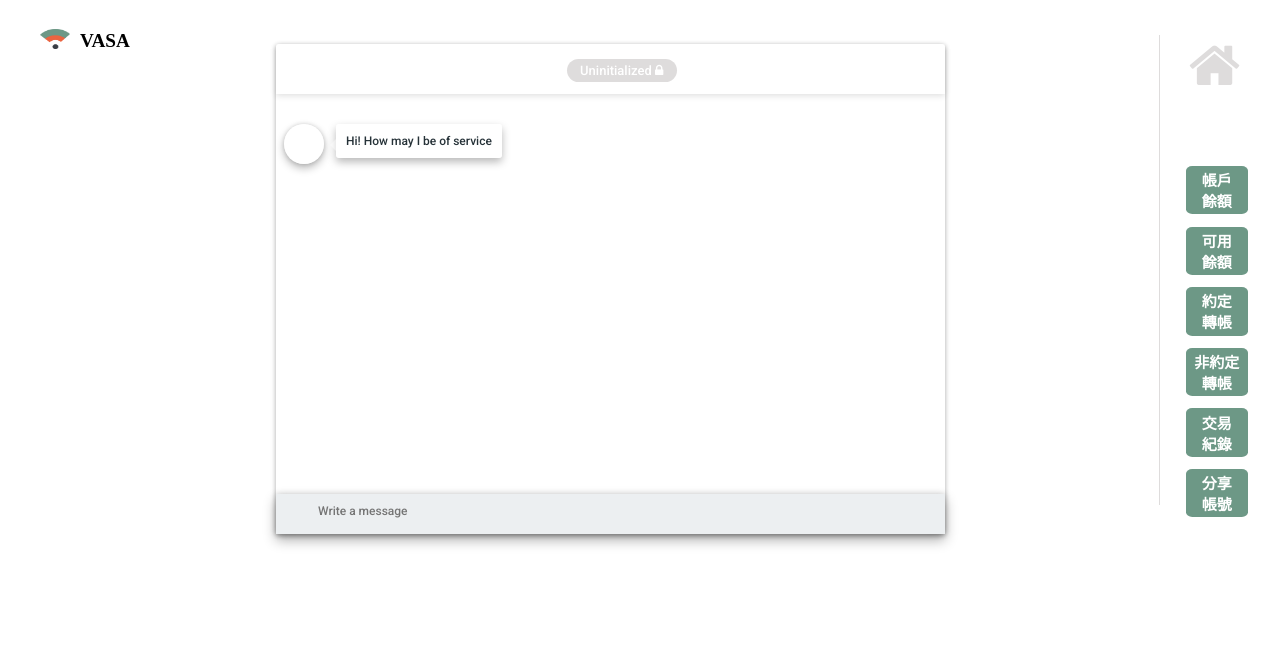
After one commit to zzip881022/speech_detect, a Flask app: template templates/chat_box.html in a window 1280 px wide. The commit adds this page. Shown: the top 663 px of the page. Run offline with Flask 2, Linux system fonts and the light colour scheme; the template is opened without the code that fills it, so the values that code supplies are empty; some libraries are stand-ins or nearby versions.

Commit message:
chat 畫面刻好

```diff
--- a/main.py
+++ b/main.py
@@ -20,21 +20,21 @@ app = Flask(__name__)
 
 app.config['SQLALCHEMY_TRACK_MODIFICATIONS'] = False
 # app.config['SQLALCHEMY_DATABASE_URI'] = 連接方法://資料庫帳號:資料庫密碼@127.0.0.1:3306/資料庫名稱
-# app.config['SQLALCHEMY_DATABASE_URI'] = "mysql+pymysql://root:jo891202@127.0.0.1:3306/speech"
+app.config['SQLALCHEMY_DATABASE_URI'] = "mysql+pymysql://root:jo891202@127.0.0.1:3306/speech"
 # app.config['SQLALCHEMY_DATABASE_URI'] = "mysql+pymysql://root:CSIEa1083334jane@127.0.0.1:3306/speech"
-app.config['SQLALCHEMY_DATABASE_URI'] = "mysql+pymysql://root:CSIEa1083334jane@127.0.0.1:3306/speech"
+# app.config['SQLALCHEMY_DATABASE_URI'] = "mysql+pymysql://root:CSIEa1083334jane@127.0.0.1:3306/speech"
 db.init_app(app)#初始化flask-SQLAlchemy
 
 # ------------------------------------------------------------------------------------------------------
 
 
-# file_source = 'C:/Users/Alice/Downloads/'
-# file_destination = 'D:/Codes/graduate_project/speech_detect'
-# enroll_save_destination = 'D:/Codes/graduate_project/speech_detect/static/speech_file/recording/flac/'
+file_source = 'C:/Users/Alice/Downloads/'
+file_destination = 'D:/Codes/graduate_project/speech_detect'
+enroll_save_destination = 'D:/Codes/graduate_project/speech_detect/static/speech_file/recording/flac/'
 
-file_source = 'C:/Users/wyes9/Downloads/'
-file_destination = 'D:/speech_detect_web'
-enroll_save_destination = 'D:/speech_detect_web/static/speech_file/recording/flac/'
+# file_source = 'C:/Users/wyes9/Downloads/'
+# file_destination = 'D:/speech_detect_web'
+# enroll_save_destination = 'D:/speech_detect_web/static/speech_file/recording/flac/'
 dataset_path=Path("./static/speech_file")
 speaker_dataset, speaker_datasetV = {}, {}#語者辨識資料集變數
 
@@ -117,7 +117,7 @@ def predict():
     else:
         print("File is deleted successfully")
 
-    return str(prediction)+'/'+query_data[0]
+    return str(prediction)+'/'+query_data[0] +'/'+speaker_id
 
     # return render_template('predict.html', data=('虛假語音','真實語音')[prediction.item()==1])
 
@@ -131,7 +131,7 @@ def predict():
 
 @app.route('/chat')
 def chat():
-    return render_template('chat.html')
+    return render_template('chat_box.html')
 
 
 @app.route('/moveto/<folder_num>/<train_data_num>', methods=['POST'])
--- a/static/script.js
+++ b/static/script.js
@@ -270,7 +270,7 @@ recorderApp.controller('RecorderController', ['$scope', function ($scope) {
       startRecord = true;
       console.log("startRecord: ", startRecord);
 
-      $scope.encoder = new Worker('encoder.js?dwdw');
+      $scope.encoder = new Worker('static/encoder.js?dwdw');
 
       if ($scope.wav_format == true) {
         $scope.encoder.postMessage({
--- a/static/style.css
+++ b/static/style.css
@@ -11,9 +11,10 @@ body {
 
 .fabs {
     position: absolute;
-  left: 40px;
+    top: 3%;
+    left: 20%;
     width: 55%;
-  height: 100%;
+    height: 80%;
     margin: 0;
     z-index: 998;
 }
@@ -262,11 +263,12 @@ body {
 #fab_listen {
     float: left;
     background: rgba(0, 0, 0, 0);
+    color: #263238;
 }
 
 #fab_send {
     float: right;
-  background: rgba(0, 0, 0, 0);
+    color: #6d9886;
 }
 
 .fab_field .fab {
@@ -278,7 +280,6 @@ body {
 .fab_field .fab>i {
     font-size: 1.6em;
     line-height: 35px;
-  color: #263238;
 }
 
 .chat_converse {
@@ -371,7 +372,7 @@ body {
 .chat .chat_converse .chat_msg_item.chat_msg_item_user {
     margin-right: 60px;
     float: right;
-  background: rgba(0, 0, 0, 0.4);
+    background: #6d9886;
     color: #eceff1;
 }
 
@@ -735,41 +736,36 @@ strong.chat_time {
     }
 }
 
-
-.container {
+.btn-group {
     position: absolute;
-  right: 40px;
-  width: 35%;
-  margin: 20px;
-  display: grid;
-  grid-template-rows: 160px 160px 160px;
-  box-shadow: 0 0 4px rgba(0, 0, 0, .14), 0 4px 8px rgba(0, 0, 0, .28);
-}
-
-.col {
-  display: grid;
-  grid-template-columns: 50% 50%;
+    right: 3%;
+    top: 20%;
 }
 
 .btn {
     font-weight: 900;
-  font-size: 20px;
-  width: 100%;
+    font-size: 15px;
     height: 100%;
+    width: 62px;
+    margin: 10%;
     cursor: pointer;
-  box-shadow: 0 0 4px rgba(0, 0, 0, .14), 0 4px 8px rgba(0, 0, 0, .28);
+    border: none;
+    border-radius: 10%;
+    padding: 5%;
+    background-color: #6d9886;
+    color: white;
 }
 
 .tag.uninitialized {
-  background-color: #9E9E9E;
+    background-color: #dedcdc;
 }
 
 .tag.approved {
-  background-color: #49f079;
+    background-color: #6d9886;;
 }
 
 .tag.rejected {
-  background-color: #f04949;
+    background-color: #EB6440;
 }
 
 .tag {
@@ -870,9 +866,11 @@ p {
 .load-3 .line:nth-last-child(1) {
     animation: loadingC 0.6s 0.1s linear infinite;
 }
+
 .load-3 .line:nth-last-child(2) {
     animation: loadingC 0.6s 0.2s linear infinite;
 }
+
 .load-3 .line:nth-last-child(3) {
     animation: loadingC 0.6s 0.3s linear infinite;
 }
@@ -939,3 +937,37 @@ p {
 
 /* -----------------------------------------
 -------------------------------------------- */
+
+
+.logo {
+    position: absolute;
+    top: 20px;
+    left: 40px;
+    display: flex;
+    align-items: center;
+    justify-content: center;
+}
+
+.logo_text {
+    font-size: larger;
+    margin: 10px;
+    font-weight: 700;
+}
+
+.home-icon {
+    position: absolute;
+    top: 35px;
+    right: 40px;
+    color: #dedcdc;
+    font-size: 55px;
+    cursor: pointer;
+}
+
+.vertical-line {
+    position: absolute;
+    right: 120px;
+    top: 35px;
+    background: #dedcdc;
+    width: 1px;
+    height: 470px;
+}
--- /dev/null
+++ b/templates/chat_box.html
@@ -0,0 +1,111 @@
+<!DOCTYPE html>
+<html lang="en" ng-app="recorder">
+
+<head>
+    <meta charset="UTF-8">
+    <title>CodePen - Material Live Support</title>
+    <meta name="viewport" content="width=device-width, initial-scale=1">
+    <link rel="stylesheet" href="static/style.css?ddsswddwdwdwdwswwd">
+    <!-- icon -->
+    <link rel="stylesheet" href="https://cdnjs.cloudflare.com/ajax/libs/font-awesome/4.7.0/css/font-awesome.min.css">
+</head>
+
+<body ng-controller="RecorderController">
+    <div class="logo">
+        <div class="logo_img" style="display: inline-block;">
+            <img src="static/logo.png" width="30" height="20">
+        </div>
+        <div class="logo_text" style="display: inline-block;">
+            <span>VASA</span>
+        </div>
+    </div>
+    <div class="fabs">
+        <div class="chat is-visible">
+            <div class="load-wrapp load-wrapp-9">
+                <div class="load-9">
+                    <p>辨識中</p>
+                    <div class="spinner">
+                        <div class="bubble-1"></div>
+                        <div class="bubble-2"></div>
+                    </div>
+                </div>
+            </div>
+            <div class="load-wrapp load-wrapp-3">
+                <div class="load-3">
+                    <p>請說密碼</p>
+                    <div class="line"></div>
+                    <div class="line"></div>
+                    <div class="line"></div>
+                </div>
+            </div>
+            <div class="chat_header">
+                <div class="chat_loader"></div>
+                <div class="chat_option"><i class="zmdi zmdi-more-vert"></i>
+                    <ul>
+                        <li><span class="chat_color" style="border:solid 5px #2196F3" color="blue"></span></li>
+                        <li><span class="chat_color" style="border:solid 5px #00bcd4" color="cyan"></span></li>
+                        <li><span class="chat_color" style="border:solid 5px #607d8b" color="blue-grey"></span></li>
+                        <li><span class="chat_color" style="border:solid 5px #4caf50" color="green"></span></li>
+                        <li><span class="chat_color" style="border:solid 5px #8bc34a" color="light-green"></span></li>
+                        <li><span class="chat_color" style="border:solid 5px #cddc39" color="lime"></span></li>
+                        <li><span class="chat_color" style="border:solid 5px #ffc107" color="amber"></span></li>
+                        <li><span class="chat_color" style="border:solid 5px #ff5722" color="deep-orange"></span></li>
+                        <li><span class="chat_color" style="border:solid 5px #f44336" color="red"></span></li>
+                    </ul>
+                </div>
+                <span class="tag uninitialized" style="align-items: center;">Uninitialized <i class="fa fa-lock"
+                        aria-hidden="true"></i></span>
+            </div>
+            <div id="chat_converse" class="chat_converse">
+                <span class="chat_msg_item chat_msg_item_admin">
+                    <div class="chat_avatar">
+                        <i class="zmdi zmdi-headset-mic"></i>
+                    </div>Hi! How may I be of service
+                </span>
+                <!-- <span class="chat_msg_item chat_msg_item_user">
+          <div class="chat_avatar">
+            <i class="zmdi zmdi-account"></i>
+          </div>Ermm..
+        </span> -->
+            </div>
+            <div class="fab_field">
+                <a id="fab_listen" class="fab is-visible"><i class="zmdi zmdi-mic-outline"></i></a>
+                <a id="fab_send" class="fab is-visible"><i class="zmdi zmdi-mail-send"></i></a>
+                <textarea id="chatSend" name="chat_message" placeholder="Write a message"
+                    class="chat_field chat_message"></textarea>
+            </div>
+            <div class="backdrop"></div>
+        </div>
+    </div>
+    <div class="vertical-line"></div>
+    <a class="home-icon" href="http://127.0.0.1:5000">
+        <i class="fa fa-home" aria-hidden="true"></i>
+    </a>
+    <div class="btn-group">
+        <div class="row row-1">
+            <button class="btn account_total_money">帳戶<br>餘額</button>
+        </div>
+        <div class="row">
+            <button class="btn account_available_balance">可用<br>餘額</button>
+        </div>
+        <div class="row row-1">
+            <button class="btn agreed_wire_transfer">約定<br>轉帳</button>
+        </div>
+        <div class="row">
+            <button class="btn regular_wire_transfer">非約定轉帳</button>
+        </div>
+        <div class="row row-1">
+            <button class="btn account_transaction_record">交易<br>紀錄</button>
+        </div>
+        <div class="row">
+            <button class="btn share_account_imformation">分享<br>帳號</button>
+        </div>
+    </div>
+
+    <!-- partial -->
+    <script src='http://code.jquery.com/jquery-1.11.3.min.js?efe'></script>
+    <script src="https://ajax.googleapis.com/ajax/libs/angularjs/1.0.4/angular.min.js"></script>
+    <script src="static/script.js?gds3ds334dwdw"></script>
+</body>
+
+</html>
```
Also changed, not shown: static/app.js (+4 -8 lines). Lines whose indentation alone changed are shown as unchanged.
